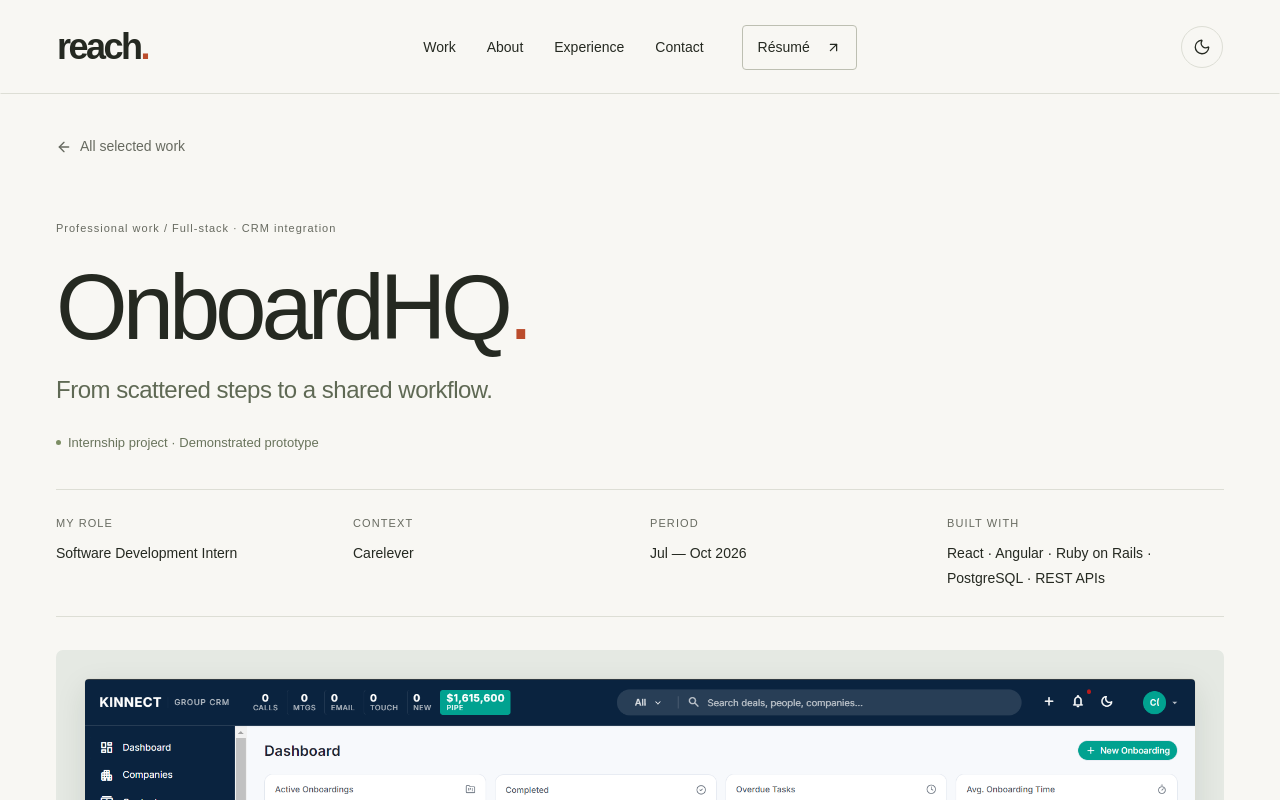
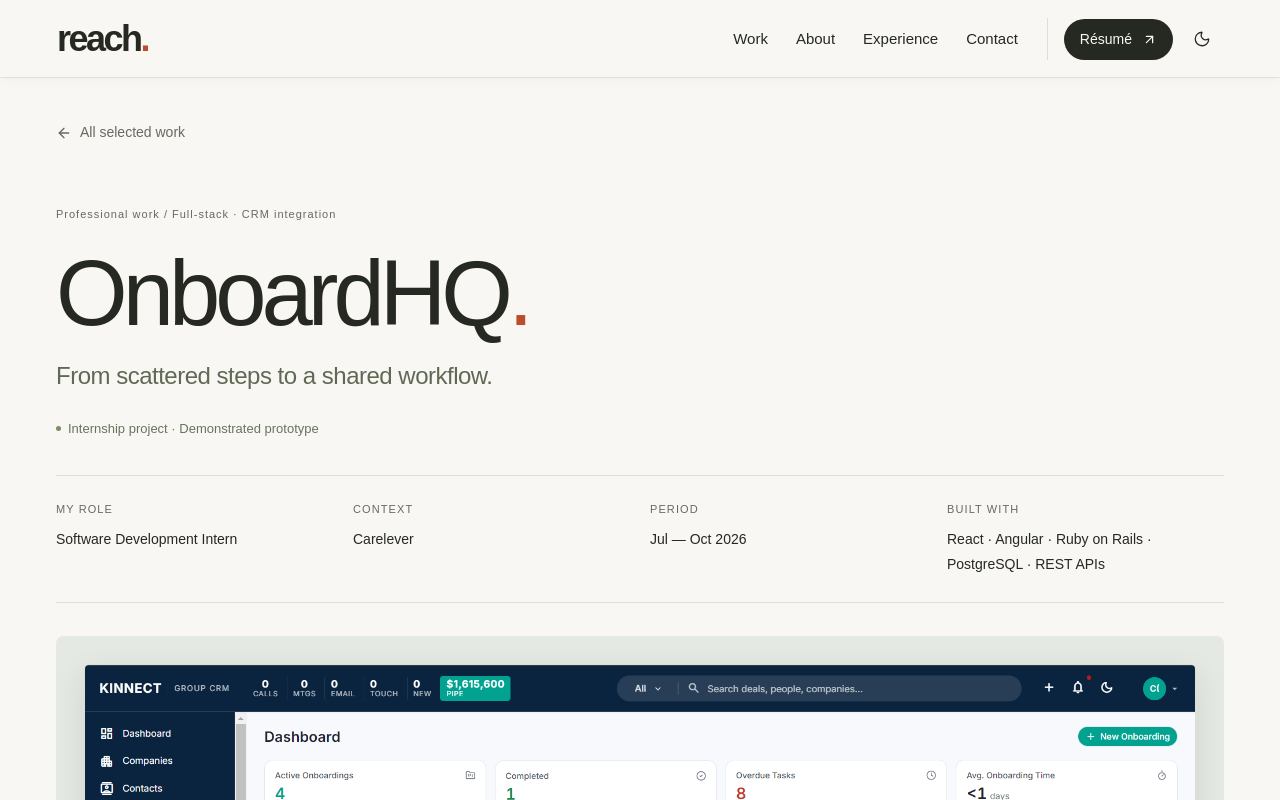
Before and after one commit to ReachGH/Personal-Web, a Next.js app in the folder reach-portfolio/: page /projects/onboardhq in a window 1280 px wide. Shown: the top 800 px of the page. Built offline with nearby package versions, Linux system fonts and the light colour scheme; no server answers; a web font is replaced by a local one.

Commit message:
Refine navigation layout, smooth transitions and logo scroll behavior

```diff
--- a/reach-portfolio/app/globals.css
+++ b/reach-portfolio/app/globals.css
@@ -161,10 +161,12 @@
   top: 12px;
 }
 .site-header {
+  --nav-duration: 900ms;
+  --nav-ease: cubic-bezier(0.42, 0, 0.58, 1);
   position: sticky;
   top: 0;
   z-index: 40;
-  height: 94px;
+  height: 80px;
 }
 .header-surface {
   position: absolute;
@@ -175,47 +177,73 @@
   border: 1px solid transparent;
   border-bottom-color: var(--line);
   background: var(--paper);
+  box-shadow: 0 2px 12px color-mix(in srgb, var(--ink) 3%, transparent);
   transition:
-    width 480ms cubic-bezier(0.22, 1, 0.36, 1),
-    transform 480ms cubic-bezier(0.22, 1, 0.36, 1),
-    border-radius 480ms,
-    border-color 300ms;
+    width var(--nav-duration) var(--nav-ease),
+    transform var(--nav-duration) var(--nav-ease),
+    border-radius var(--nav-duration) var(--nav-ease),
+    border-color var(--nav-duration) var(--nav-ease),
+    box-shadow var(--nav-duration) var(--nav-ease);
 }
 .site-header[data-compact="true"] .header-surface {
-  width: min(860px, calc(100% - 48px));
+  width: min(640px, calc(100% - 32px));
   transform: translate(-50%, 12px);
   border-color: var(--line);
-  border-radius: 12px;
+  border-radius: 40px;
+  box-shadow: 0 6px 24px color-mix(in srgb, var(--ink) 5%, transparent);
 }
 .header-inner {
   display: grid;
-  grid-template-columns: minmax(0, 1fr) auto minmax(0, 1fr);
-  align-items: center;
-  min-height: 92px;
-  gap: 24px;
+  grid-template-columns: minmax(0, 1fr) max-content;
+  justify-content: center;
+  align-items: center;
+  min-height: 76px;
+  gap: 0;
   transition:
-    width 480ms cubic-bezier(0.22, 1, 0.36, 1),
-    min-height 480ms cubic-bezier(0.22, 1, 0.36, 1);
+    width var(--nav-duration) var(--nav-ease),
+    min-height var(--nav-duration) var(--nav-ease),
+    grid-template-columns var(--nav-duration) var(--nav-ease);
 }
 .site-header[data-compact="true"] .header-inner {
-  width: calc(100% - 48px);
-  min-height: 76px;
-}
-.header-inner > .theme-toggle {
-  justify-self: end;
+  grid-template-columns: minmax(0, 0fr) max-content;
+  width: calc(100% - 32px);
+  min-height: 64px;
+}
+.header-actions,
+.header-utilities {
+  display: flex;
+  align-items: center;
+}
+.header-actions {
+  gap: 16px;
+}
+.header-utilities {
+  gap: 8px;
+  padding-left: 16px;
+  border-left: 1px solid var(--line);
+}
+.header-utilities .theme-toggle {
+  border-color: transparent;
 }
 .site-header .brand-link {
   justify-self: start;
+  max-width: 100%;
+  overflow: clip;
+  white-space: nowrap;
   transition:
-    opacity 200ms,
-    transform 300ms,
-    visibility 200ms;
+    opacity 550ms ease-in-out 150ms,
+    transform 700ms var(--nav-ease) 100ms,
+    visibility 0s;
 }
 .site-header[data-compact="true"] .brand-link {
   opacity: 0;
   visibility: hidden;
   transform: translateY(4px);
   pointer-events: none;
+  transition:
+    opacity 450ms ease-in-out,
+    transform 700ms var(--nav-ease),
+    visibility 0s 450ms;
 }
 .theme-toggle {
   display: inline-flex;
@@ -265,32 +293,50 @@
 .primary-nav {
   display: flex;
   align-items: center;
-  gap: 31px;
+  gap: 2px;
   margin: 0;
-  font-size: var(--text-supporting);
-}
-.primary-nav > a:not(.nav-resume) {
-  padding-block: 12px;
-  transition: color 0.2s;
+  font-size: 15px;
+}
+.primary-nav > a {
+  padding: 10px 13px;
+  border-radius: 999px;
+  transition:
+    color 0.2s,
+    background 0.2s;
 }
 .primary-nav > a:hover {
-  color: var(--accent);
+  background: var(--sage);
 }
 .nav-resume {
   display: inline-flex;
   align-items: center;
-  gap: 16px;
-  margin-left: 7px;
-  border: 1px solid #bdbfb2;
-  padding: 11px 15px;
-  border-radius: 4px;
+  gap: 10px;
+  min-height: 40px;
+  padding: 9px 15px;
+  border: 1px solid transparent;
+  border-radius: 999px;
+  background: var(--ink);
+  color: var(--paper);
+  font-size: 14px;
+  font-weight: 500;
+  transition: background 0.2s;
+}
+.nav-resume:hover {
+  background: color-mix(in srgb, var(--ink) 85%, var(--paper));
 }
 .menu-toggle {
   display: none;
   border: 0;
   background: none;
   padding: 10px;
+  border-radius: 999px;
   color: var(--ink);
+  transition:
+    gap var(--nav-duration) var(--nav-ease),
+    background 200ms;
+}
+.menu-toggle:hover {
+  background: var(--sage);
 }
 .hero {
   padding-top: 0;
@@ -1517,12 +1563,6 @@
   .hero {
     overflow-clip-margin: 40px;
   }
-  .header-inner {
-    gap: 28px;
-  }
-  .primary-nav {
-    gap: 22px;
-  }
   .hero h1 {
     letter-spacing: -3.6px;
   }
@@ -1729,27 +1769,62 @@
     padding-block: 75px;
   }
   .site-header {
-    height: 76px;
+    height: 74px;
   }
   .site-header[data-compact="true"] .header-surface {
-    width: 144px;
+    width: calc(100% - 32px);
     transform: translate(-50%, 8px);
   }
   .site-header[data-compact="true"] .header-inner {
+    grid-template-columns: minmax(0, 0fr) minmax(0, 1fr);
     width: calc(100% - 24px);
+    min-height: 56px;
+  }
+  .header-inner {
+    width: calc(100% - 32px);
     min-height: 64px;
   }
-  .header-inner {
-    grid-template-columns: minmax(0, 1fr) auto auto;
-    min-height: 74px;
+  .header-actions {
+    justify-content: space-between;
     gap: 8px;
   }
-  .brand {
-    font-size: 33px;
+  .header-utilities {
+    gap: 4px;
+    padding: 0;
+    border: 0;
+  }
+  .header-utilities .theme-toggle {
+    width: 40px;
+    height: 40px;
+  }
+  .header-utilities .nav-resume {
+    padding: 9px 12px;
+    font-size: 13px;
+  }
+  .site-header .brand {
+    font-size: 30px;
   }
   .menu-toggle {
     display: inline-flex;
-    margin-left: auto;
+    align-items: center;
+    gap: 0;
+    min-height: 40px;
+    font-size: 14px;
+  }
+  .menu-label {
+    max-width: 0;
+    overflow: hidden;
+    opacity: 0;
+    transition:
+      max-width var(--nav-duration) var(--nav-ease),
+      opacity 450ms ease-in-out;
+  }
+  .site-header[data-compact="true"] .menu-toggle {
+    gap: 8px;
+  }
+  .site-header[data-compact="true"] .menu-label {
+    max-width: 48px;
+    opacity: 1;
   }
   .primary-nav {
     display: none;
@@ -1771,15 +1846,10 @@
     gap: 0;
     align-items: stretch;
   }
-  .primary-nav > a:not(.nav-resume) {
-    padding-block: 13px;
+  .primary-nav > a {
+    padding: 14px 12px;
+    border-radius: 8px;
     font-size: 15px;
-  }
-  .primary-nav .nav-resume {
-    margin: 12px 0 0;
-    align-self: flex-start;
-    font-size: 13px;
-    padding: 12px 16px;
   }
   .hero {
     padding-top: 0;
@@ -2416,6 +2486,9 @@
 }
 
 @media (prefers-reduced-motion: reduce) {
+  .site-header * {
+    transition-delay: 0s !important;
+  }
   .monogram-sphere {
     animation: none;
     transform: none;
--- a/reach-portfolio/app/themes.css
+++ b/reach-portfolio/app/themes.css
@@ -19,7 +19,6 @@
 :root[data-theme="dark"] .skip-link {
   color: var(--paper);
 }
-:root[data-theme="dark"] .nav-resume,
 :root[data-theme="dark"] .tags > span,
 :root[data-theme="dark"] .skill-group,
 :root[data-theme="dark"] .award-card,
--- a/reach-portfolio/components/header.tsx
+++ b/reach-portfolio/components/header.tsx
@@ -15,12 +15,23 @@
   { href: "/#contact", label: "Contact" },
 ];
 
+let headerScrolled = false;
+
 function subscribeToScroll(onChange: () => void) {
-  window.addEventListener("scroll", onChange, { passive: true });
-  return () => window.removeEventListener("scroll", onChange);
+  const update = () => {
+    // Separate thresholds prevent flickering when scrolling around the trigger.
+    const next = headerScrolled ? window.scrollY > 32 : window.scrollY > 96;
+    if (next !== headerScrolled) {
+      headerScrolled = next;
+      onChange();
+    }
+  };
+  window.addEventListener("scroll", update, { passive: true });
+  update();
+  return () => window.removeEventListener("scroll", update);
 }
 
-const getScrolled = () => window.scrollY > 80;
+const getScrolled = () => headerScrolled;
 const getServerScrolled = () => false;
 
 export function Header() {
@@ -31,6 +42,7 @@
     getServerScrolled,
   );
   const compact = pathname === "/" && !scrolled;
+  const BrandLink = pathname === "/" ? "a" : Link;
   const [open, setOpen] = useState(false);
   const toggle = useRef<HTMLButtonElement>(null);
   const nav = useRef<HTMLElement>(null);
@@ -67,15 +79,16 @@
     <header className="site-header" data-compact={compact}>
       <div className="header-surface">
         <div className="container header-inner">
-          <Link
-            href="/"
+          <BrandLink
+            href={pathname === "/" ? "#top" : "/"}
             className="brand-link"
             aria-hidden={compact}
             tabIndex={compact ? -1 : undefined}
             onClick={() => setOpen(false)}
           >
             <Brand />
-          </Link>
+          </BrandLink>
+          <div className="header-actions">
             <button
               ref={toggle}
               type="button"
@@ -85,7 +98,10 @@
               aria-label={open ? "Close navigation" : "Open navigation"}
               onClick={() => setOpen(!open)}
             >
-            {open ? <X size={23} /> : <Menu size={23} />}
+              {open ? <X size={20} /> : <Menu size={20} />}
+              <span className="menu-label" aria-hidden="true">
+                {open ? "Close" : "Menu"}
+              </span>
             </button>
             <nav
               ref={nav}
@@ -109,6 +125,8 @@
                   {link.label}
                 </Link>
               ))}
+            </nav>
+            <div className="header-utilities">
               <a
                 className="nav-resume"
                 href={profile.resume}
@@ -117,8 +135,9 @@
               >
                 Résumé <ArrowUpRight size={15} />
               </a>
-          </nav>
               <ThemeToggle />
+            </div>
+          </div>
         </div>
       </div>
     </header>
```
Also changed, not shown: 2 other files (tests, documents, lock files or other folders). Lines whose indentation alone changed are shown as unchanged.
